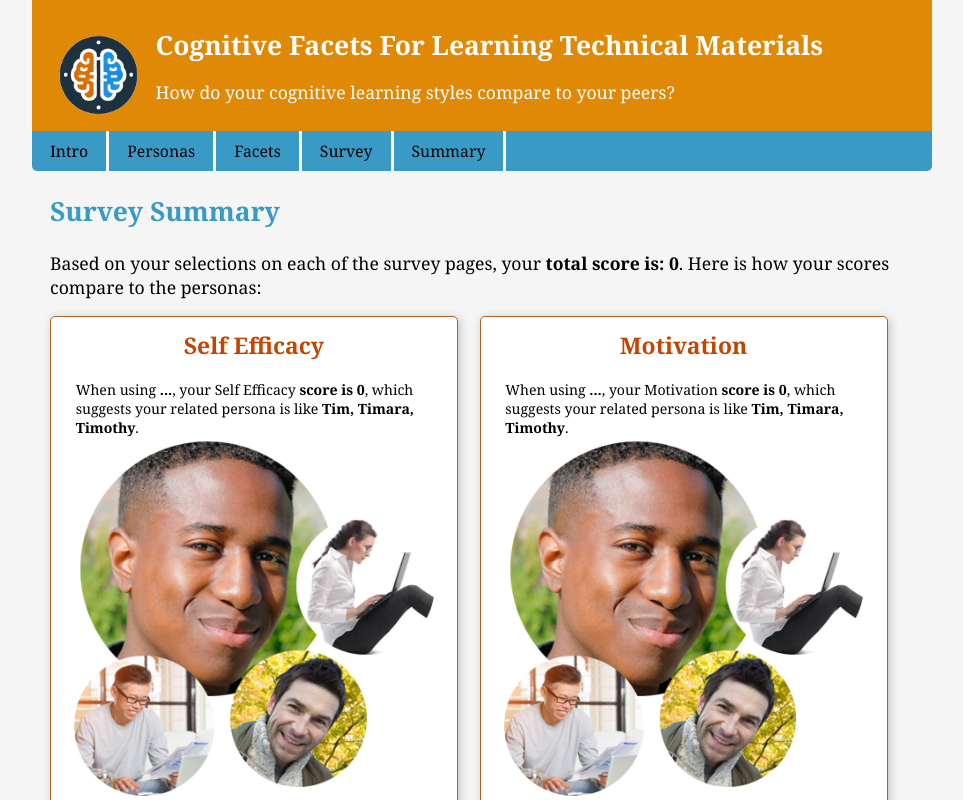
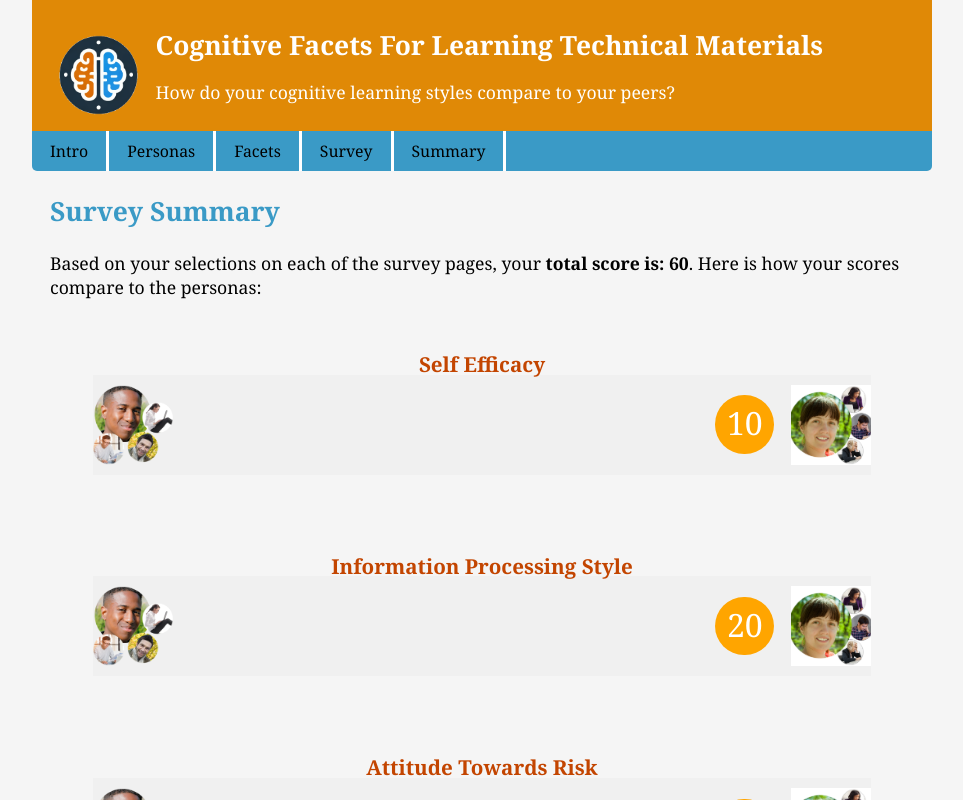
Before and after one commit to PamVanLonden/cognitive-styles, a React (Vite) app in the folder frontend/: page /survey-summary in a window 1280 px wide. Shown: the top 800 px of the page, without its empty margins (158-1121 px from the left). Built offline with nearby package versions, Linux system fonts and the light colour scheme.

Commit message:
finished slider output

```diff
--- a/frontend/src/modules/quizzes/SurveySummary.jsx
+++ b/frontend/src/modules/quizzes/SurveySummary.jsx
@@ -9,6 +9,18 @@
 import { Link } from 'react-router-dom';
 import { useNavigation } from '../utils/NavigationContext';
 
+// List of question names where reversal should happen
+const questionsToReverse = [
+  'sefNoConfidence', // 2
+  'ipsResearch',     // 9
+  'ipsUnderstandDirection', // 10
+  'atrAvoidAdvancedSections', // 11
+  'atrAvoidDanger',  // 12
+  'atrUseUnproven',  // 13
+];
+
+// Function to reverse the value (calculate tens' complement)
+const getReversedValue = (value) => 10 - value;
 
 function SurveySummary() {
     //Conditional navigation to summary page:
@@ -19,7 +31,7 @@
     const { surveyData } = useContext(SurveyContext);
       console.log('Survey Data:', surveyData);
 
-    // Access the selet options chosen from techOptions
+    // Access the select options chosen from techOptions
     const { formValues } = useSurveyForm();
 
 
@@ -45,26 +57,38 @@
       AttitudeTowardsRisk: ['atrAvoidAdvancedSections', 'atrAvoidDanger', 'atrUseUnproven']
     };
 
-
-  // Calculate totals for each page
-//   const pageTotals = Object.entries(pages).reduce((totals, [page, keys]) => {
-//     const total = calculatePageTotal(keys, surveyData);
-//     console.log(`Total for ${page}:`, total);
-//     totals[page] = total;
-//     return totals;
-// }, {});
+// Adjust totals by applying the reversal logic
 const pageTotals = Object.entries(pages).reduce((totals, [page, keys]) => {
   if (!page || !keys) {
     console.error("Invalid page or keys:", { page, keys });
     return totals;
   }
 
-const total = calculatePageTotal(keys, surveyData);
+  // Calculate total for the current page, applying reversal where necessary
+  const total = keys.reduce((sum, key) => {
+    let value = surveyData[key] || 0; // Default to 0 if no value found
+    if (questionsToReverse.includes(key)) {
+      value = getReversedValue(value); // Reverse the value if it's in the reversal list
+    }
+    return sum + value;
+  }, 0);
+
   console.log(`Total for ${page}:`, total);  // Logging page and total
 
   totals[page] = total;
   return totals;
 }, {});
+
+
+  // const pageTotals = Object.entries(pages).reduce((totals, [page, keys]) => {
+  //   if (!page || !keys) {
+  //     console.error("Invalid page or keys:", { page, keys });
+  //     return totals;
+  //   }
+
+  // const total = calculatePageTotal(keys, surveyData);
+  //   console.log(`Total for ${page}:`, total);  // Logging page and total
+
 
 
     // Calculate the grand total
@@ -75,19 +99,6 @@
       markSummaryAsVisited();
     }, [markSummaryAsVisited]);
 
-// Error checking for personaComparison
-  // console.log('Survey Data Keys:', Object.keys(surveyData));
-  //     Object.entries(pages).forEach(([page, keys]) => {
-  //       keys.forEach(key => {
-  //         console.log(`${key}:`, surveyData[key]);
-  //       });
-  //     });
-
-  // console.log(`Total for ${pages}:`, total);
-  //     const persona = determinePersona(total, surveyData);
-  //     console.log(`Persona for ${pages}:`, persona);
-
-
   return (
     <>
       <h2>Survey Summary</h2>
@@ -95,21 +106,6 @@
       <p>Based on your selections on each of the survey pages,
         your <strong>total score is: {grandTotal}</strong>.
         Here is how your scores compare to the personas:</p>
-
-
-
-
-        {/* <div className="survey-summary">
-          {Object.entries(pages).map(([page, keys]) => (
-            <PersonaComparison
-              key={page}
-              facet={toTitleCase(page)}
-              score={pageTotals[page]}
-              timImage={timImage}
-              abiImage={abiImage}
-            />
-          ))}
-        </div> */}
 
         <div className="survey-summary">
         {Object.entries(pageTotals).map(([page, total]) => {
@@ -123,7 +119,7 @@
               <PersonaComparison
               key={page}
               facet={toTitleCase(page)}
-              score={total}
+              score={total}  // Use the reversed or normal total
               timImage={timImage}
               abiImage={abiImage}
               surveyData={surveyData} // Include surveyData for debugging if needed
@@ -133,25 +129,7 @@
         </div>
 
 
-        <div className="card">
-            {Object.entries(pageTotals).map(([page, total]) => {
-              const persona = determinePersona(total, surveyData); // This will now return the full persona object
 
-            if (!persona) {
-              return null; // Skip rendering if no persona is found
-            }
-
-            return (
-              <figure key={page}>
-                <h3>{toTitleCase(page)}</h3>
-                <figcaption>
-                  When using <strong>{formValues.techOptions || '...'}</strong>, your {toTitleCase(page)} <strong>score is {total}</strong>, which suggests your related persona is like&nbsp;<strong>{persona.names}</strong>.
-                </figcaption>
-                <img src={persona.portrait} alt={persona.names} title={persona.names} />
-              </figure>
-            );
-          })}
-        </div>
       </article>
 
       <nav className="proceed">
```
Lines whose indentation alone changed are shown as unchanged.
